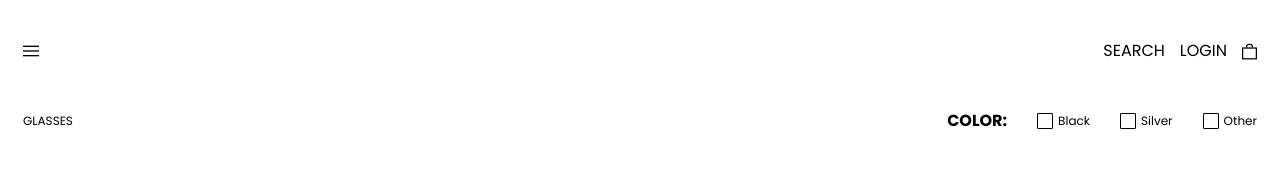
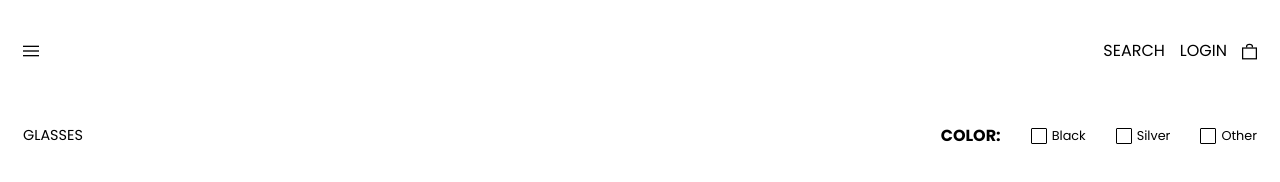
Before and after one commit to irinanic88/Code-Test-Ze-Glasses, a React app: page / in a window 1280 px wide. Built offline with nearby package versions, Linux system fonts and the light colour scheme.

Commit message:
Change px to rem for font size

```diff
--- a/src/components/Header/Header.module.scss
+++ b/src/components/Header/Header.module.scss
@@ -28,6 +28,7 @@
     display: none;
     text-decoration: none;
     text-transform: uppercase;
+    font-size: 1rem;
     border-bottom: 2px solid transparent;
 
     &:hover {
--- a/src/components/Main/Main.module.scss
+++ b/src/components/Main/Main.module.scss
@@ -2,6 +2,7 @@
 @import '../../assets/scss/mixins';
 
 .main {
+  margin-top: 15px;
 
   &__header {
     @include flex();
@@ -9,7 +10,7 @@
   }
 
   &__title {
-    font-size: 12px;
+    font-size: .9rem;
     font-weight: 400;
     text-transform: uppercase;
   }
@@ -20,7 +21,7 @@
   }
 
   &__formHeader {
-    font-size: 16px;
+    font-size: 1rem;
     font-weight: 700;
     text-transform: uppercase;
   }
@@ -56,7 +57,7 @@
   }
 
   &__label {
-    font-size: 12px;
+    font-size: .8rem;
     text-transform: capitalize;
   }
 
--- a/src/index.scss
+++ b/src/index.scss
@@ -4,6 +4,7 @@
 html, body {
   margin: 0;
   padding: 0;
+  font-size: 16px;
 }
 
 *, *::before, *::after {
```
